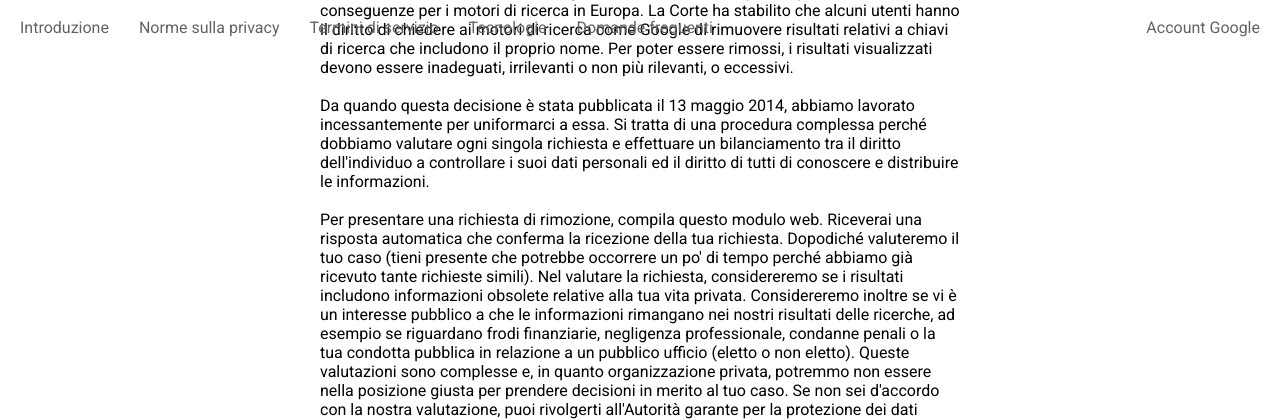
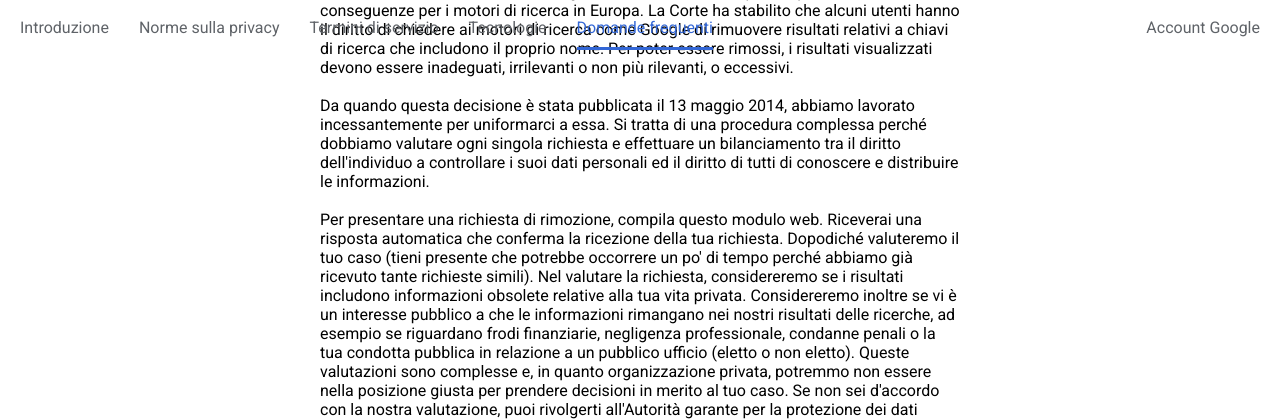
Before and after one commit to francescoferruccio/php-google-faq, a PHP site: page / in a window 1280 px wide. Shown: the part 322-741 px from the top of the page. Run offline with PHP 8.4, Linux system fonts and the light colour scheme; style sheets or scripts are compiled from the project's sources.

Commit message:
aggiunto effetto link attivo

```diff
--- a/dist/index.php
+++ b/dist/index.php
@@ -52,7 +52,7 @@
             <li><a href="#">Norme sulla privacy</a></li>
             <li><a href="#">Termini di servizio</a></li>
             <li><a href="#">Tecnologie</a></li>
-            <li><a href="#">Domande frequenti</a></li>
+            <li class="active"><a href="#">Domande frequenti</a></li>
           </ul>
         </div>
         <div class="nav-right">
--- a/src/_partials/_variables.scss
+++ b/src/_partials/_variables.scss
@@ -1 +1,2 @@
 $header-text-color: #5f6368;
+$link-active-color: #3367d6;
--- a/src/app.scss
+++ b/src/app.scss
@@ -35,6 +35,9 @@ header {
   width: 100%;
   background-color: #fff;
   color: $header-text-color;
+  display: flex;
+  flex-direction: column;
+  justify-content: space-between;
 
   .logo {
     display: flex;
@@ -53,6 +56,15 @@ header {
     li {
       list-style: none;
       margin-right: 30px;
+      padding-bottom: 10px;
+
+      &.active {
+        border-bottom: 3px solid $link-active-color;
+      }
+
+      &.active a {
+        color: $link-active-color;
+      }
     }
   }
 }
--- a/src/index.php
+++ b/src/index.php
@@ -52,7 +52,7 @@
             <li><a href="#">Norme sulla privacy</a></li>
             <li><a href="#">Termini di servizio</a></li>
             <li><a href="#">Tecnologie</a></li>
-            <li><a href="#">Domande frequenti</a></li>
+            <li class="active"><a href="#">Domande frequenti</a></li>
           </ul>
         </div>
         <div class="nav-right">
```
Also changed, not shown: dist/app.css (+12 -0 lines).
